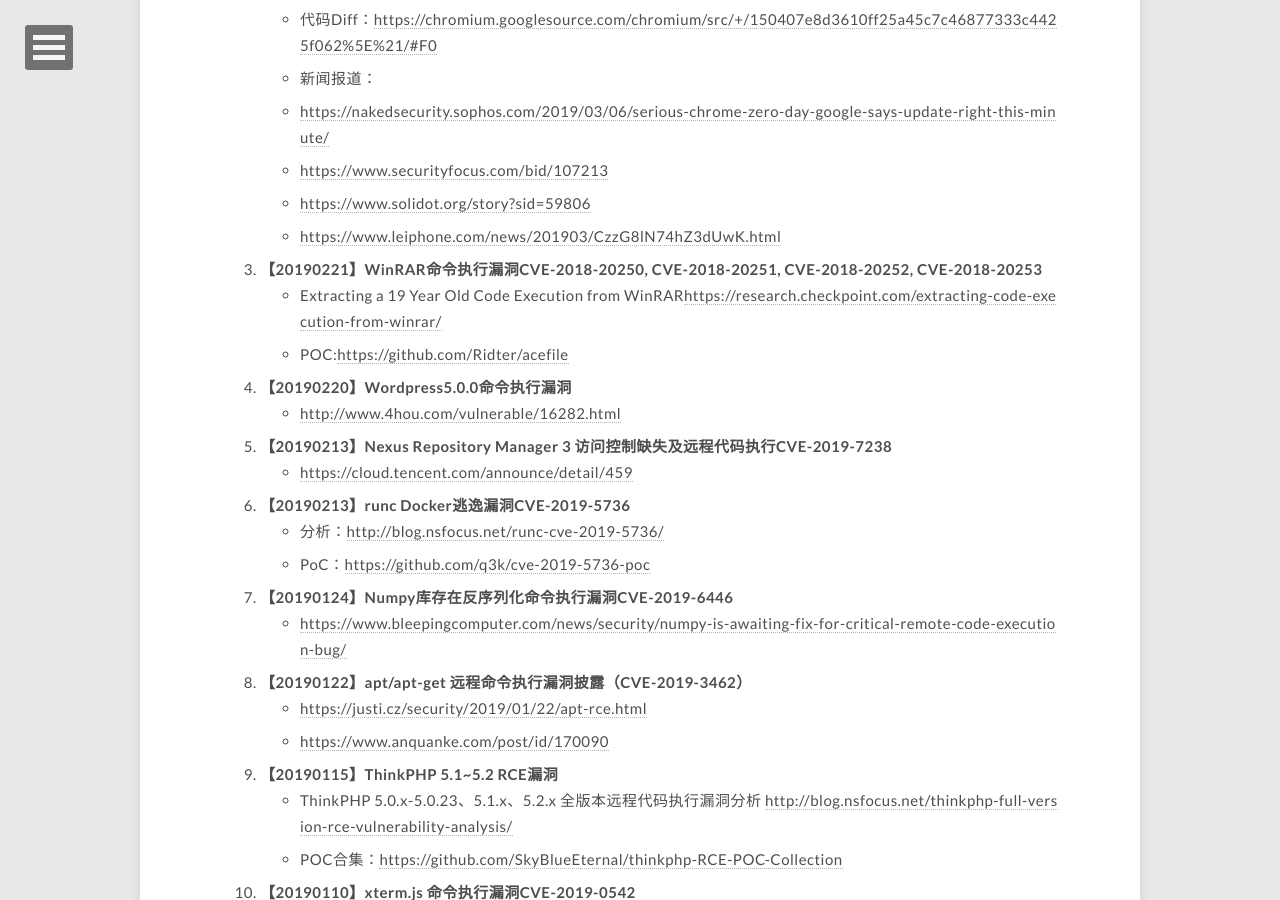
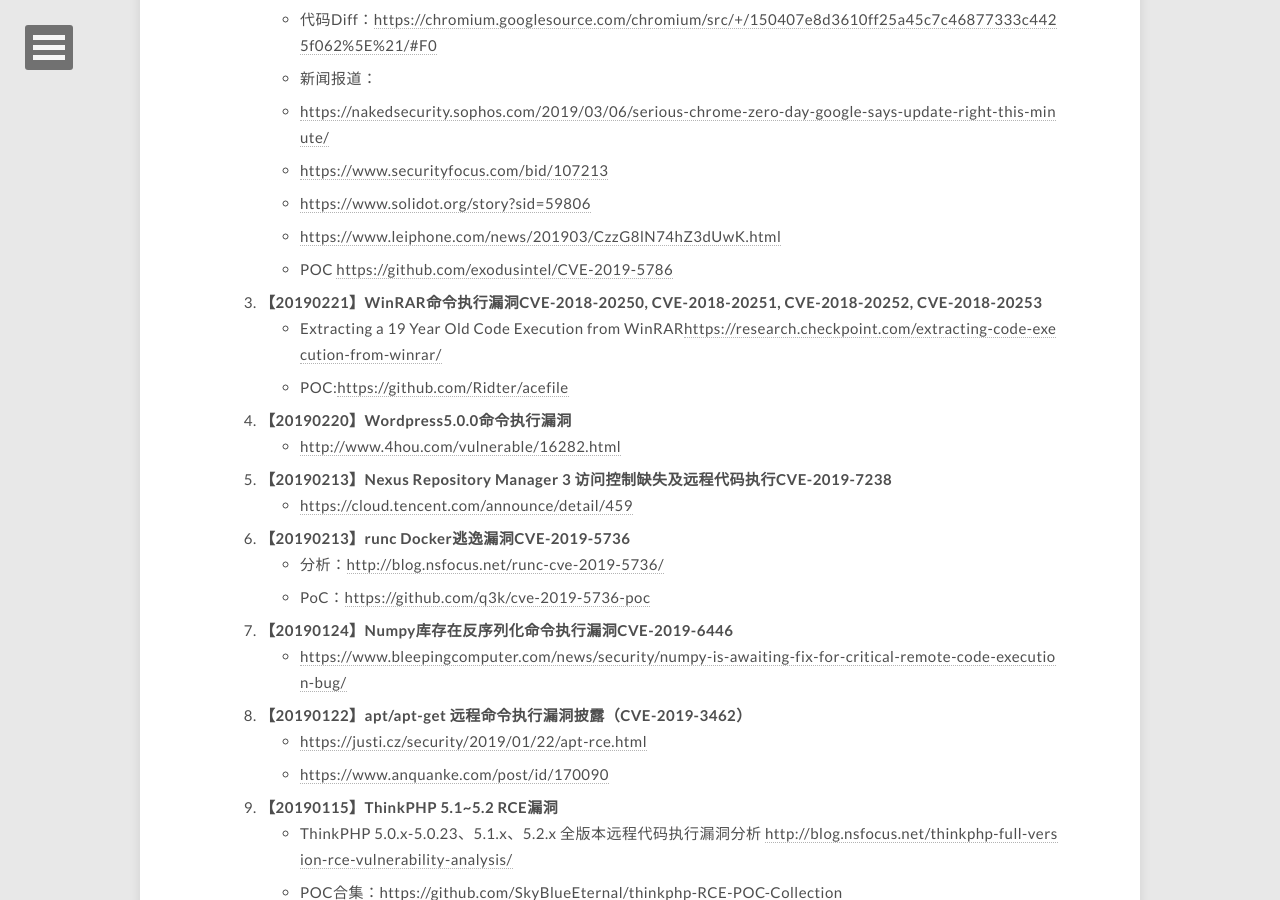
Before and after one commit to kxcode/kxcode.github.io, a Jekyll site: the page built from latest-vulns/index.md, in a window 1280 px wide and 900 px high, scrolled down 845 px. Built offline with Jekyll 4.4.1, drawn with Linux system fonts in a browser that asks for light colours; nearby versions of some CDN libraries; comment, search, counter and statistics services are not loaded.

Commit message:
update CVE-2019-5786

```diff
--- a/latest-vulns/index.md
+++ b/latest-vulns/index.md
@@ -24,6 +24,7 @@ share: true
     - <https://www.securityfocus.com/bid/107213>
     - <https://www.solidot.org/story?sid=59806>
     - <https://www.leiphone.com/news/201903/CzzG8lN74hZ3dUwK.html>
+    - POC <https://github.com/exodusintel/CVE-2019-5786>
 
 1. **【20190221】WinRAR命令执行漏洞CVE-2018-20250, CVE-2018-20251, CVE-2018-20252, CVE-2018-20253**
     - Extracting a 19 Year Old Code Execution from WinRAR<https://research.checkpoint.com/extracting-code-execution-from-winrar/>
```
